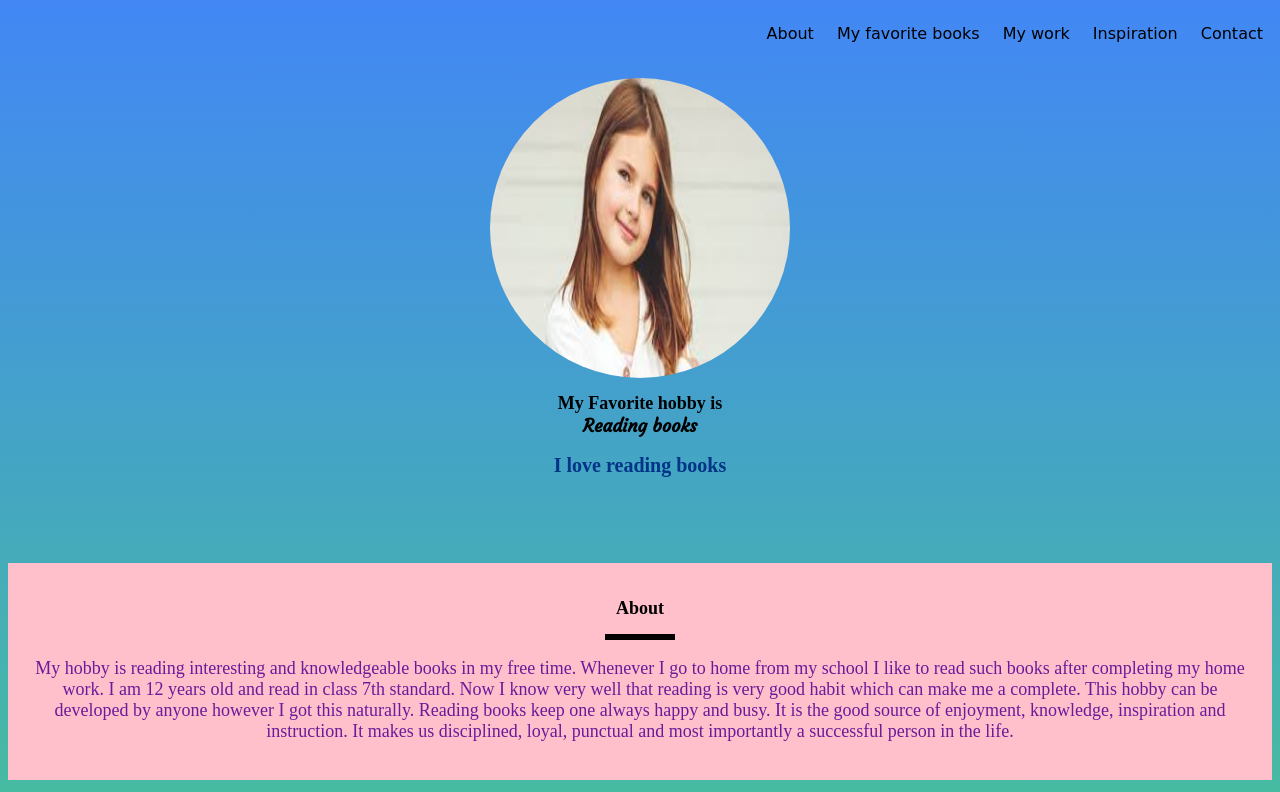
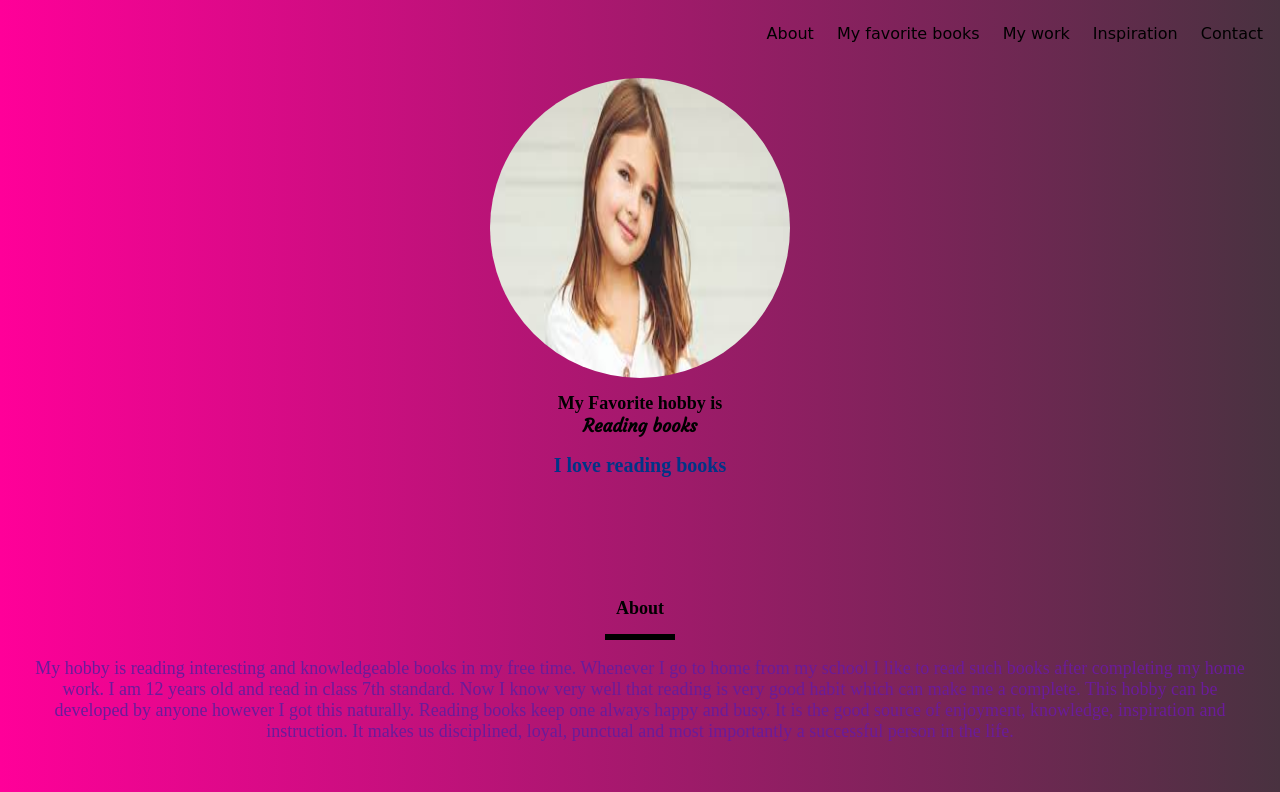
Before and after one commit to tanavurs/My-Favorite-3, a plain HTML site: page index.html in a window 1280 px wide. Shown: the top 792 px of the page. Drawn offline with Linux system fonts and the light colour scheme.

Commit message:
Update portfolio.css

```diff
--- a/portfolio.css
+++ b/portfolio.css
@@ -1,6 +1,6 @@
 body{
     text-align: center;
-    background: linear-gradient( #4287f5 0%,#4bf542 100%);
+ background: linear-gradient(to right, #ff0099, #493240);
 }
 html
 {
@@ -42,7 +42,7 @@ h2{
 #bio{
     padding:20px;
     font-size:42;
-    background:pink;
+    bbackground: linear-gradient(to right, #ff0099, #493240);
 }
 .menu{
    list-style: none;
```
